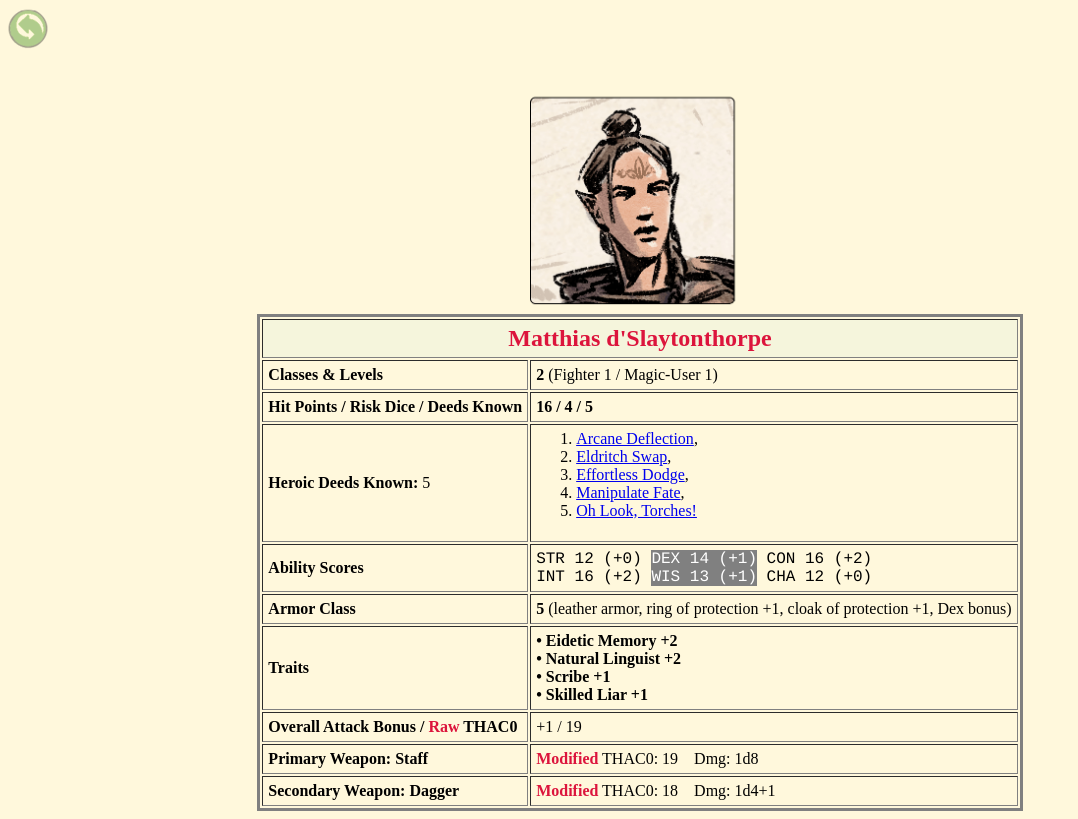
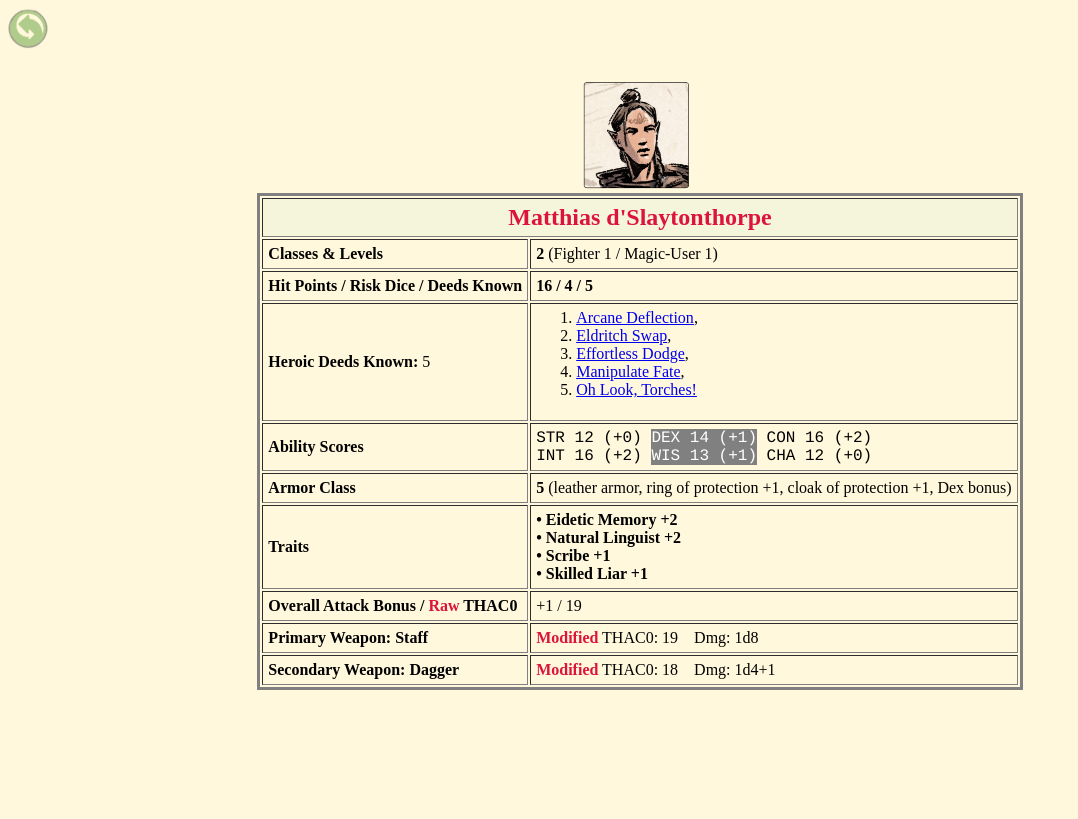
Before and after one commit to kyrathasoft/campaign, a plain HTML site: page cares_not/characters/char_mattie.html in a window 1280 px wide. Shown: the whole page, without its empty margins (0-1078 px from the left). Drawn offline with Linux system fonts and the light colour scheme.

Commit message:
Update Mattie's charsheet WRT character image 25 Dec 2023

```diff
--- a/cares_not/characters/char_mattie.html
+++ b/cares_not/characters/char_mattie.html
@@ -9,7 +9,7 @@
 <body fontface="Georgia" vlink="blue" style="background-color:cornsilk;">
 
 <br>
-<center><img width="225" align="center" src="../images/matthiasRounded.png"></center>
+<center><span title="click for larger view..."><a href="../images/matthiasRounded.png"><img width="115" align="center" src="../images/matthiasRounded.png"></a></span></center>
 <center><table border=1 background="beige">
 
 <tr bgcolor="beige"><th align="center" colspan=2><font size="5"><sc>Matthias d'Slaytonthorpe</sc></font><br></th></tr>
```
